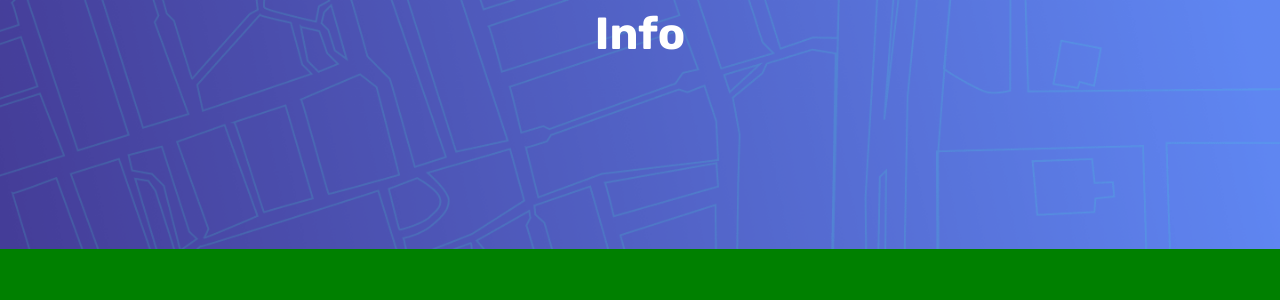
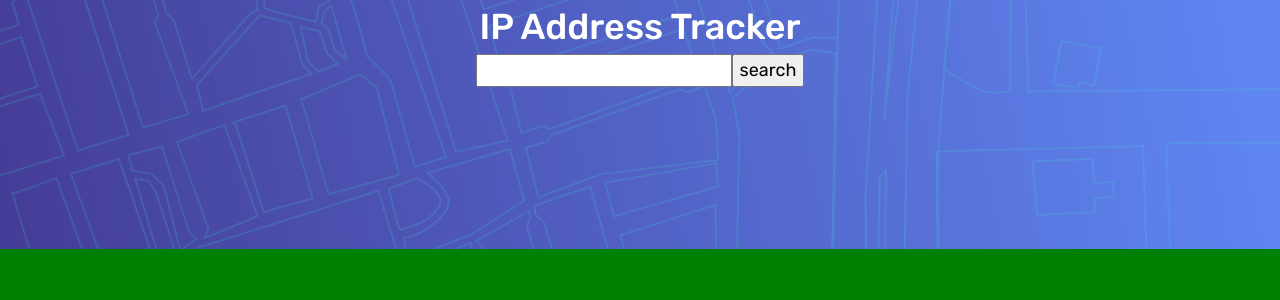
Before and after one commit to puerchik/ip_address_tracker, a React (Vite) app: page / in a window 1280 px wide. Shown: the top 300 px of the page. Built offline with nearby package versions, Linux system fonts and the light colour scheme.

Commit message:
connected form via react-hook-form

```diff
--- a/package.json
+++ b/package.json
@@ -13,6 +13,7 @@
     "@reduxjs/toolkit": "^2.2.5",
     "react": "^18.2.0",
     "react-dom": "^18.2.0",
+    "react-hook-form": "^7.52.0",
     "react-redux": "^9.1.2",
     "styled-components": "^6.1.11"
   },
--- /dev/null
+++ b/src/components/SearchInput/SearchInput.tsx
@@ -0,0 +1,27 @@
+import { SubmitHandler, useForm } from 'react-hook-form'
+import styled from 'styled-components'
+
+type Inputs = {
+  ip: string
+}
+
+export const SearchInput = () => {
+  const { register, handleSubmit } = useForm<Inputs>()
+
+  const onSubmit: SubmitHandler<Inputs> = data => console.log(data.ip)
+
+  return (
+    <>
+      <S.Form onSubmit={handleSubmit(onSubmit)}>
+        <S.Input {...register('ip')} />
+        <S.Button type="submit">search</S.Button>
+      </S.Form>
+    </>
+  )
+}
+
+const S = {
+  Form: styled.form``,
+  Input: styled.input``,
+  Button: styled.button``,
+}
--- /dev/null
+++ b/src/components/SearchInput/index.ts
@@ -0,0 +1 @@
+export { SearchInput } from './SearchInput'
--- a/src/components/infoForm/InfoForm.tsx
+++ b/src/components/infoForm/InfoForm.tsx
@@ -1,25 +1,30 @@
+import { SearchInput } from 'components/SearchInput'
 import styled from 'styled-components'
 
 export const InfoForm = () => {
   return (
     <>
-      <InfoFormInner>
-        <Title>Info</Title>
-      </InfoFormInner>
+      <S.InfoFormInner>
+        <S.Title>IP Address Tracker</S.Title>
+        <SearchInput />
+      </S.InfoFormInner>
     </>
   )
 }
 
-const InfoFormInner = styled.section`
+const S = {
+  InfoFormInner: styled.section`
     position: absolute;
     width: 100%;
     top: 0;
     display: flex;
     flex-direction: column;
     align-items: center;
-`
+  `,
 
-const Title = styled.h1`
+  Title: styled.h1`
     color: white;
-  font-size: 45px;
-`
+    font-size: 36px;
+    font-weight: 500;
+  `,
+}
--- a/src/components/locationMap/LocationMap.tsx
+++ b/src/components/locationMap/LocationMap.tsx
@@ -8,30 +8,33 @@ import heagerImgMobile from 'assets/images/pattern-bg-mobile.png'
 export const LocationMap = () => {
   return (
     <>
-      <Wrapper>
+      <S.Wrapper>
         <picture>
           <source srcSet={heagerImgMobile} media="(max-width: 375px)" />
-          <HeaderImage src={heagerImgDesktop} />
+          <S.HeaderImage src={heagerImgDesktop} />
         </picture>
-        <Location></Location>
-      </Wrapper>
+        <S.Location></S.Location>
+      </S.Wrapper>
     </>
   )
 }
 
-const Wrapper = styled.div`
+const S = {
+  Wrapper: styled.div`
     ${Flex}
 
     flex-direction: column;
     min-height: 100%;
-`
+  `,
 
-const HeaderImage = styled.img`
+  HeaderImage: styled.img`
     width: 100%;
     height: auto;
-`
-const Location = styled.div`
+  `,
+
+  Location: styled.div`
     flex-grow: 1;
     width: 100%;
     background-color: green;
-`
+  `,
+}
--- a/src/pages/tracker/Tracker.tsx
+++ b/src/pages/tracker/Tracker.tsx
@@ -6,15 +6,17 @@ import { InfoForm } from 'components/infoForm'
 export const Tracker = () => {
   return (
     <>
-      <Main>
+      <S.Main>
         <LocationMap />
         <InfoForm />
-      </Main>
+      </S.Main>
     </>
   )
 }
 
-const Main = styled.main`
-  position: relative;
-  height: 100%;
-`
+const S = {
+  Main: styled.main`
+    position: relative;
+    height: 100%;
+  `,
+}
```
Also changed, not shown: 1 other file (tests, documents, lock files or other folders). Lines whose indentation alone changed are shown as unchanged.
